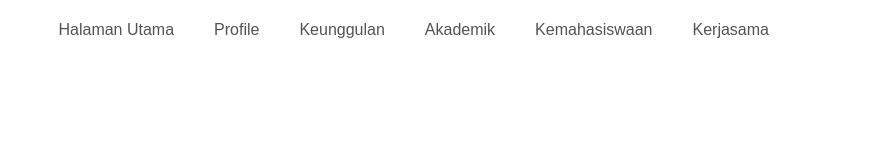
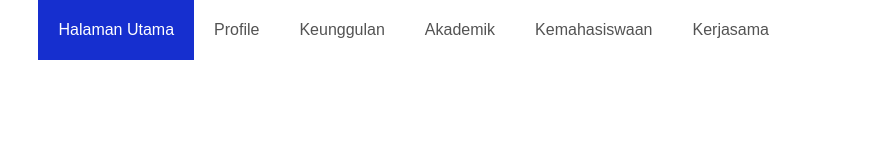
Before and after one commit to agungkrishna-code/tugas2_Pemogramanweb, a plain HTML site: page index.html in a window 1280 px wide. Shown: the full height of the page, 391-1280 px from the left. Drawn offline with Linux system fonts and the light colour scheme.

Commit message:
update index.html and style.css

```diff
--- a/index.html
+++ b/index.html
@@ -18,7 +18,7 @@
       <nav>
         <ul>
           <div class="dropdown">
-            <li><a href="#">Halaman Utama</a></li>
+            <li><a class="active" href="#">Halaman Utama</a></li>
             <div class="dropdown-content">
               <a href="#">Kampus Renon</a>
               <a href="#">Kampus Jimbaran</a>
@@ -70,7 +70,6 @@
     <script>
       $(document).ready(function () {
         $(".menu-toggle").click(function () {
-          $("nav").toggleClass("active");
         });
       });
     </script>
```
Also changed, not shown: slide/slide1.jpg (added), slide/slide2.jpg (added), slide/slide3.jpg (added), slide/slide4.jpg (added), slide/slide5.jpg (added), slide/slide6.jpg (added), slide/slide7.jpg (added).
